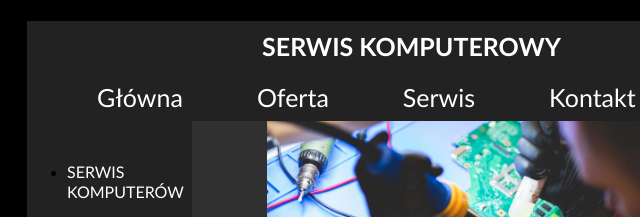
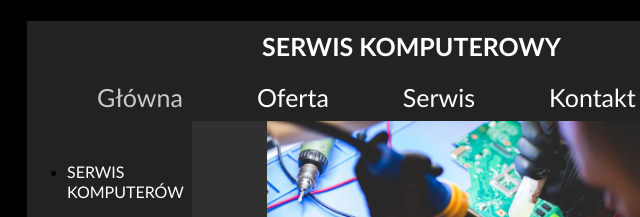
Before and after one commit to ArllisPLEU/strona, a plain HTML site: page index.html in a window 1280 px wide. In both pictures the pointer is over the link "Główna". Shown: the top 217 px of the page, 263-903 px from the left. Drawn offline with Linux system fonts and the light colour scheme.

Commit message:
Add files via upload

```diff
--- a/style.css
+++ b/style.css
@@ -106,6 +106,15 @@ iframe {
     font-size: 25px;
     margin-left: 70px;
     text-decoration: none;
+
+}
+.linki:hover {
+     font-family: Calibri;
+     text-align: center;
+     color: rgb(201 201 201);
+     font-size: 25px;
+     margin-left: 70px;
+     text-decoration: none;
 }
 .linki2 {
     color: white;
```
